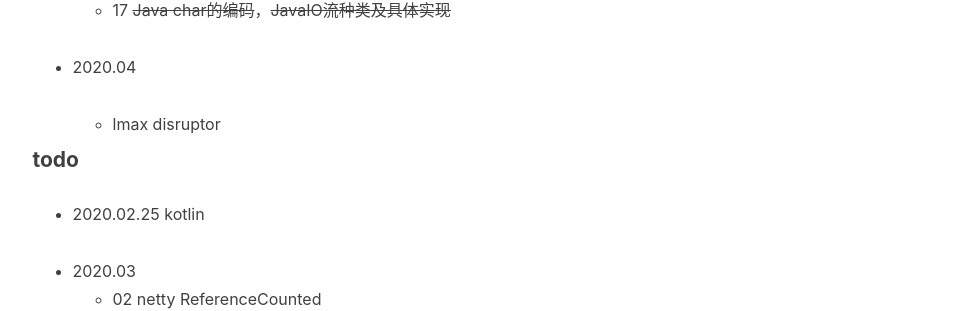
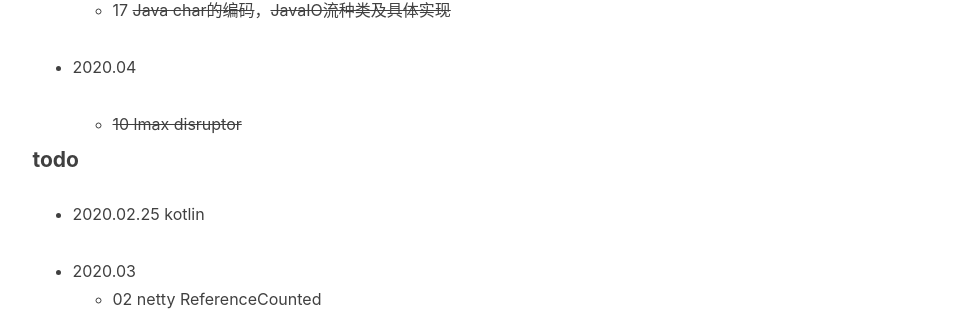
Before and after one commit to Ariescat/blog, a Jekyll site: the page built from docs/daily-records-2020.md, in a window 1280 px wide and 900 px high, scrolled down 1001 px. Shown: the part 146-457 px from the top of the window, without its empty margins (135-1090 px from the left). Built offline with Jekyll 4.4.1, drawn with Linux system fonts in a browser that asks for light colours; nearby versions of some CDN libraries; our own code applies the rules of GitHub Pages for plain Markdown files; comment, search, counter and statistics services are not loaded.

Commit message:
feat(daily-records): 完成lamx disruptor

```diff
--- a/docs/daily-records-2020.md
+++ b/docs/daily-records-2020.md
@@ -33,7 +33,7 @@
 
 - 2020.04
 
-  - lmax disruptor
+  - ~~10 lmax disruptor~~
 
 #### todo
 
```
